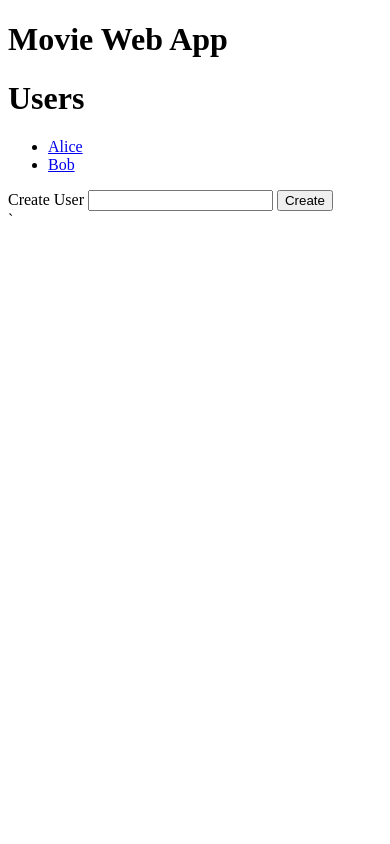
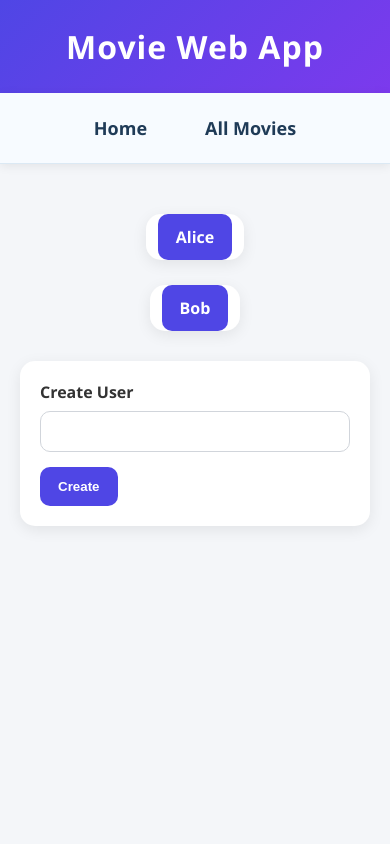
Before and after one commit to Seshalakshmi/MovieWebApp, a Flask app: page / in a window 390 px wide. Run offline with Flask 3, Linux system fonts and the light colour scheme.

Commit message:
Merged with routes and builds more routes

```diff
--- a/app.py
+++ b/app.py
@@ -1,4 +1,4 @@
-from flask import Flask, request, render_template, redirect
+from flask import Flask, request, render_template, redirect, url_for
 from data_manager import DataManager
 from models import db
 import os
@@ -21,37 +21,41 @@ def index():
 
 @app.route('/users', methods=["GET", "POST"])
 def create_user():
+    if request.method == "POST":
+        name = request.form.get('user_name')
+        data_manager.create_user(name)
+        return redirect(url_for('index'))
+
     users = data_manager.get_users()
-    if request.method == "POST":
-        name = request.form.get('name')
-        data_manager.create_user(name)
-        return redirect('index.html', users=users)
-    elif request.method == "GET":
-        return render_template('index.html', users=users)
+    return render_template('index.html', users=users)
+
+@app.route('/movies')
+def get_all_movies():
+    movies = data_manager.get_all_movies()
+    return render_template('all_movies.html', movies=movies)
 
 @app.route('/users/<int:user_id>/movies', methods=["GET", "POST"])
 def get_movies(user_id):
-    movies = data_manager.get_movies(user_id)
-    if request.method == "post":
+
+    if request.method == "POST":
         movie_name = request.form.get('movie_name')
         data_manager.add_movie(movie_name, user_id)
-        return redirect('movies.html', movies=movies)
-    elif request.method == "GET":
-        return render_template('movies.html', movies=movies)
+        return redirect(url_for('get_movies', user_id=user_id))
+
+    movies = data_manager.get_movies(user_id)
+    return render_template('movies.html', movies=movies, user_id=user_id)
 
 
 @app.route('/users/<int:user_id>/movies/<int:movie_id>/update', methods=["POST"])
 def update_movie_name(user_id, movie_id):
-    movies = data_manager.get_movies(user_id)
-    movie_name = request.form.get('update_name')
+    movie_name = request.form.get('name')
     data_manager.update_movie(user_id, movie_id, movie_name)
-    return render_template('movies.html', movies=movies)
+    return redirect(url_for('get_movies', user_id=user_id))
 
 @app.route('/users/<int:user_id>/movies/<int:movie_id>/delete', methods=["POST"])
 def delete_movie_by_user_id(user_id, movie_id):
-    movies = data_manager.get_movies(user_id)
     data_manager.delete_movie(user_id, movie_id)
-    return render_template('movie.html', movies=movies)
+    return redirect(url_for('get_movies', user_id=user_id))
 
 
 
--- a/data_manager.py
+++ b/data_manager.py
@@ -33,7 +33,7 @@ def get_movie_details(movie_name):
     return None
 
 
-class DataManager():
+class DataManager:
   # Define Crud operations as methods
     def create_user(self, name):
         new_user = User(name=name)
@@ -44,50 +44,69 @@ class DataManager():
         data = User.query.all()
         return data
 
+    def get_all_movies(self):
+        data = Movie.query.all()
+        return data
+
     def get_movies(self, user_id):
         data = (Movie.query
         .join(UserMovies, Movie.id == UserMovies.movie_id)
-        .filter_by(UserMovies.user_id == user_id).all())
+        .filter(UserMovies.user_id == user_id).all())
         return data
 
     def add_movie(self, name, user_id):
 
         fetch_movie_details = get_movie_details(name)
-        movie_title = fetch_movie_details.get('Title', 0)
-        movie_director = fetch_movie_details.get('Director', 0)
-        movie_year = fetch_movie_details.get('Year', 0)
+        if not fetch_movie_details:
+            return None
+        movie_title = fetch_movie_details.get('Title', '')
+        movie_director = fetch_movie_details.get('Director', 'Unknown')
+        movie_year = fetch_movie_details.get('Year', 'Unknown')
         movie_poster = fetch_movie_details.get('Poster',
                                     "https://placehold.co/380x562?text=No+Poster")
 
-        new_movie = Movie(
-            name=movie_title,
-            director=movie_director,
-            year=movie_year,
-            poster_url=movie_poster
-            )
-        db.session.add(new_movie)
-        db.session.flush()
+        movie = Movie.query.filter_by(name=movie_title).first()
 
-        new_user_movie = UserMovies(
-            user_id=user_id,
-            movie_id=new_movie.id
-            )
+        if not movie:
+            new_movie = Movie(
+                name=movie_title,
+                director=movie_director,
+                year=movie_year,
+                poster_url=movie_poster
+                )
+            db.session.add(new_movie)
+            db.session.flush()
 
-        db.session.add(new_user_movie)
-        db.session.commit()
+            new_user_movie = UserMovies(
+                user_id=user_id,
+                movie_id=new_movie.id
+                )
+
+            db.session.add(new_user_movie)
+            db.session.commit()
+
+        else:
+            data = Movie.query.filter_by(name=name).first()
+            new_user_movie = UserMovies(
+                user_id=user_id,
+                movie_id=data.id
+                )
+
+            db.session.add(new_user_movie)
+            db.session.commit()
 
 
     def update_movie(self, user_id, movie_id, new_title):
         data = (Movie.query
                 .join(UserMovies, Movie.id == UserMovies.movie_id)
-                .filter_by(UserMovies.movie_id == movie_id,
+                .filter(UserMovies.movie_id == movie_id,
                            UserMovies.user_id == user_id).first())
         data.name = new_title
         db.session.commit()
 
     def delete_movie(self, user_id, movie_id):
-        data = UserMovies.query.filter_by(
-            user_id=user_id,
-            movie_id=movie_id).first()
+        data = UserMovies.query.filter(
+            UserMovies.user_id == user_id,
+            UserMovies.movie_id == movie_id).first()
         db.session.delete(data)
         db.session.commit()
--- a/static/style.css
+++ b/static/style.css
@@ -0,0 +1,201 @@
+/* Reset */
+* {
+    margin: 0;
+    padding: 0;
+    box-sizing: border-box;
+}
+
+body {
+    font-family: "Segoe UI", Tahoma, Geneva, Verdana, sans-serif;
+    background: #f4f6f9;
+    color: #333;
+    min-height: 100vh;
+}
+
+/* Header */
+h1 {
+    text-align: center;
+    padding: 25px;
+    background: linear-gradient(135deg, #4f46e5, #7c3aed);
+    color: white;
+    font-size: 2rem;
+    letter-spacing: 1px;
+    box-shadow: 0 2px 10px rgba(0,0,0,0.15);
+}
+
+/* Navigation */
+nav {
+    background: #f7fbff;
+    padding: 15px 30px;
+    display: flex;
+    justify-content: center;
+    gap: 30px;
+    box-shadow: 0 2px 10px rgba(0, 0, 0, 0.08);
+    border-bottom: 1px solid #dbe9f4;
+}
+
+nav a {
+    color: #1f3b57;
+    text-decoration: none;
+    font-size: 18px;
+    font-weight: 600;
+    padding: 8px 14px;
+    border-radius: 6px;
+    transition: 0.3s;
+}
+
+nav a:hover {
+    background-color: #e8f3ff;
+}
+
+/* Main Container */
+.container {
+    max-width: 1400px;
+    margin: 30px auto;
+    padding: 20px;
+}
+
+/* Movies/User Grid */
+.user-list {
+    list-style: none;
+    display: grid;
+    grid-template-columns: repeat(auto-fill, minmax(220px, 220px));
+    justify-content: center;
+    gap: 25px;
+}
+
+.user-list img {
+    width: 100%;
+    height: 220px;
+    object-fit: cover;
+    border-radius: 12px;
+    margin-bottom: 15px;
+    background: #ddd;
+}
+
+/* Movie Card */
+.user-list li {
+    background: white;
+    border-radius: 15px;
+    padding: 12px;
+    box-shadow: 0 4px 15px rgba(0,0,0,0.08);
+    transition: 0.3s;
+}
+
+.user-list li:hover {
+    transform: translateY(-5px);
+    box-shadow: 0 8px 25px rgba(0,0,0,0.12);
+}
+
+/* Form inside movie card */
+.movie-form {
+    background: transparent;
+    box-shadow: none;
+    padding: 0;
+    margin: 0;
+    display: block;
+}
+
+/* Movie Info */
+.movie-info {
+    width: 100%;
+}
+
+.movie-info label {
+    margin-bottom: 4px;
+    margin-top: 8px;
+    font-size: 0.8rem;
+}
+
+.movie-info input {
+    padding: 8px;
+    font-size: 0.85rem;
+}
+
+.movie-info input:focus {
+    outline: none;
+    border-color: #4f46e5;
+}
+
+/* Action Buttons */
+.action-buttons {
+    gap: 8px;
+    margin-top: 10px;
+}
+
+.action-buttons button {
+    padding: 8px 12px;
+    font-size: 0.85rem;
+}
+
+/* General Forms (Add User / Add Movie) */
+form {
+    margin-top: 30px;
+    background: white;
+    padding: 20px;
+    border-radius: 15px;
+    box-shadow: 0 4px 15px rgba(0,0,0,0.08);
+}
+
+form label {
+    display: block;
+    margin-bottom: 8px;
+    font-weight: 600;
+}
+
+form input[type="text"] {
+    width: 100%;
+    padding: 12px;
+    border: 1px solid #d1d5db;
+    border-radius: 10px;
+    margin-bottom: 15px;
+}
+
+form input[type="text"]:focus {
+    outline: none;
+    border-color: #4f46e5;
+}
+
+/* Buttons */
+.btn,
+button {
+    background: #4f46e5;
+    color: white;
+    text-decoration: none;
+    border: none;
+    padding: 12px 18px;
+    border-radius: 10px;
+    cursor: pointer;
+    font-weight: 600;
+    transition: 0.3s;
+}
+
+.btn:hover,
+button:hover {
+    background: #4338ca;
+}
+
+/* Delete Button */
+.action-buttons button:last-child {
+    background: #ef4444;
+}
+
+.action-buttons button:last-child:hover {
+    background: #dc2626;
+}
+
+/* Mobile */
+@media (max-width: 768px) {
+    .user-list {
+        grid-template-columns: 1fr;
+    }
+
+    .user-list li {
+        max-width: 400px;
+        margin: 0 auto;
+    }
+
+    .user-list img {
+        height: 350px;
+    }
+}
--- a/templates/base.html
+++ b/templates/base.html
@@ -1,15 +1,17 @@
 <!DOCTYPE html>
 <html>
     <head>
+        <title>Movie Web App</title>
         <link rel="stylesheet" href="{{ url_for('static', filename='style.css') }}">
     </head>
     <body>
         <h1> Movie Web App </h1>
         <nav>
-
+            <a href="/">Home</a>
+            <a href="/movies">All Movies</a>
         </nav>
         <main class="container">
             {% block content %}{% endblock %}
-        </main>`
+        </main>
     </body>
 </html>
--- a/templates/index.html
+++ b/templates/index.html
@@ -1,7 +1,6 @@
 {% extends "base.html" %}
 
 {% block content %}
-    <h1>Users</h1>
     <ul class="user-list">
         {% for user in users %}
         <li class="user-entry">
```
Also changed, not shown: templates/all_movies.html (added, +21 -0 lines), templates/movies.html (+31 -7 lines), data/movies.db.
